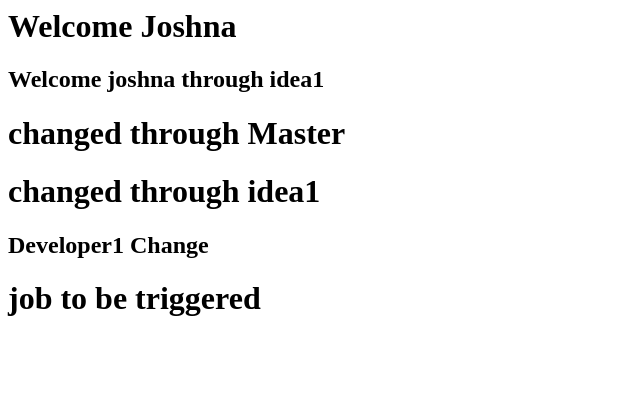
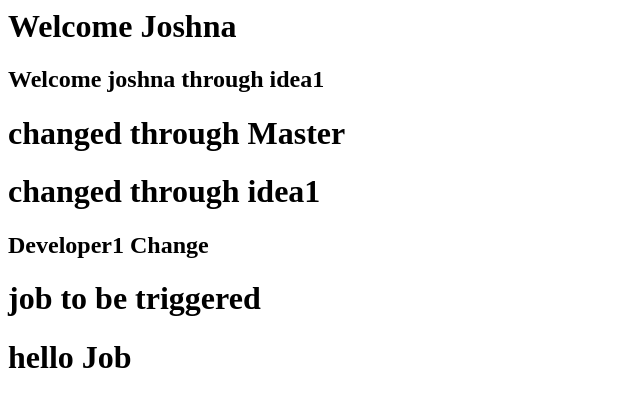
Before and after one commit to JoshnaPjr/DevApp, a plain HTML site: page index.html in a window 1280 px wide. Shown: the whole page, without its empty margins (0-640 px from the left). Drawn offline with Linux system fonts and the light colour scheme.

Commit message:
Update index.html

```diff
--- a/index.html
+++ b/index.html
@@ -4,3 +4,4 @@
 <h1> changed through idea1</h1>
 <h2> Developer1 Change </h2>
 <h1> job to be triggered</h1>
+<h1> hello Job </h1>
```
